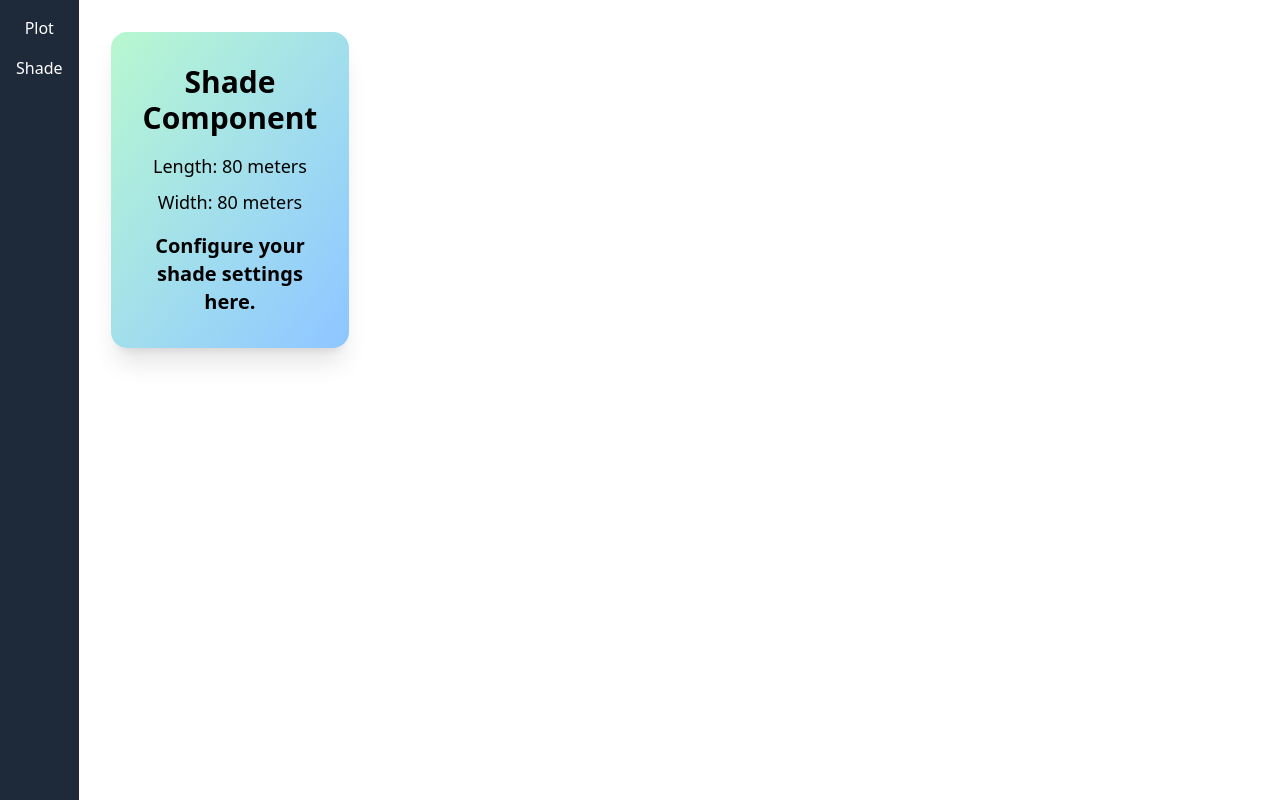
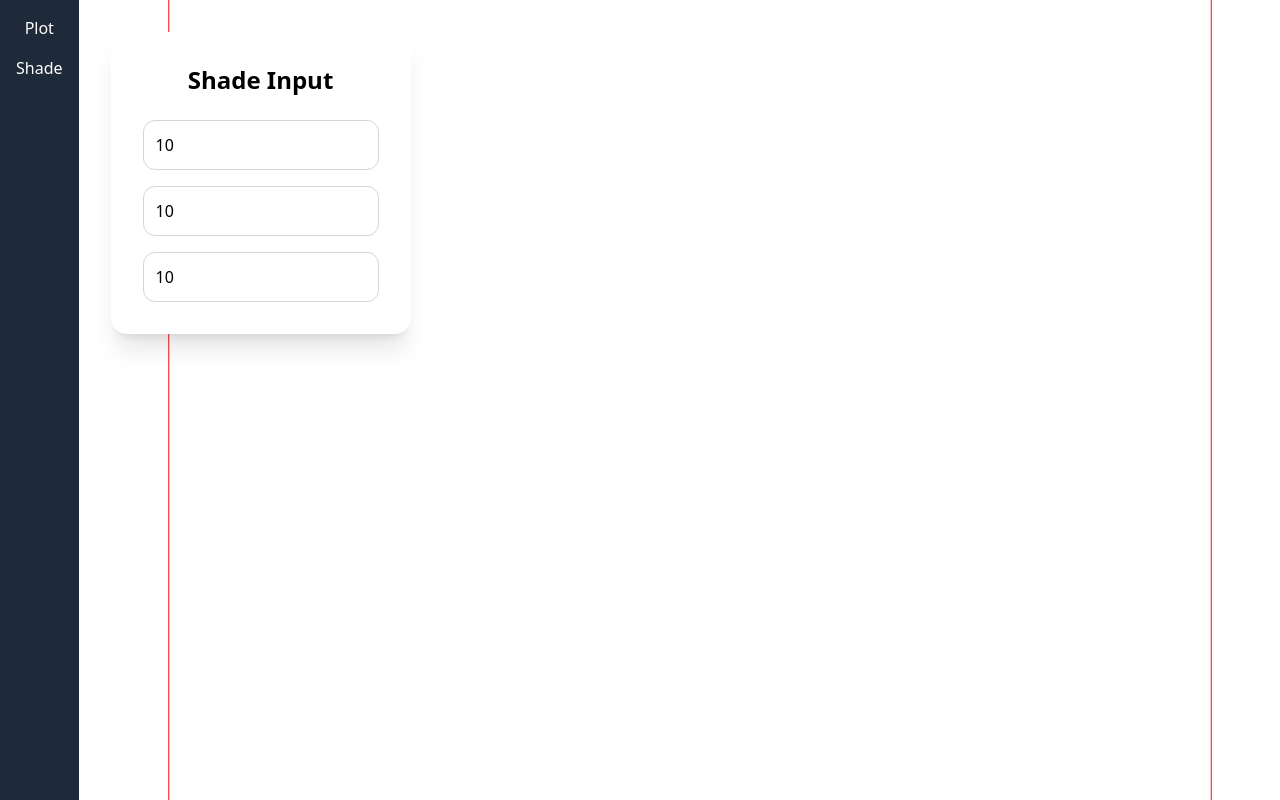
Before and after one commit to RishiDhimmar/shed-frontend, a React (Vite) app: page / in a window 1280 px wide. Both pictures are taken after a click on the button "Shade". Built offline with nearby package versions, Linux system fonts and the light colour scheme.

Commit message:
[UPDATE] plot value by on change

```diff
--- a/src/components/threeenv/ShadeCanvas.tsx
+++ b/src/components/threeenv/ShadeCanvas.tsx
@@ -3,7 +3,7 @@ import ExperienceSetup from "./setUp/ExperienceSetup";
 
 function ShadeCanvas() {
   return (
-    <div className=" h-screen z-1">
+    <div className=" w-screen h-screen z-1">
       <Canvas>
         <ExperienceSetup />
       </Canvas>
--- a/src/components/threeenv/inputs/PlotInput.tsx
+++ b/src/components/threeenv/inputs/PlotInput.tsx
@@ -1,43 +1,26 @@
 import { observer } from "mobx-react-lite";
-import { useState } from "react";
+
 import plotStore from "../../../stores/BasePlotStore";
 
 export const PlotInput = observer(() => {
-  const [length, setLength] = useState(0);
-  const [width, setWidth] = useState(0);
-
-  const handleSubmit = (e: React.FormEvent) => {
-    e.preventDefault();
-    plotStore.setWidth(width);
-    plotStore.setHeight(length);
-  };
-
   return (
     <div className="bg-white p-8 rounded-2xl shadow-xl w-[300px] max-w-md mx-auto z-10">
-      <h1 className="text-2xl font-bold mb-6 text-center">
-        Plot Dimension Input
-      </h1>
-      <form onSubmit={handleSubmit} className="space-y-4">
+      <h1 className="text-2xl font-bold mb-6 text-center">Plot Input</h1>
+      <form className="space-y-4">
         <input
           type="number"
           placeholder="Length of plot (in meters)"
-          value={length}
-          onChange={(e) => setLength(Number(e.target.value))}
+          value={plotStore.height}
+          onChange={(e) => plotStore.setHeight(Number(e.target.value))}
           className="w-full p-3 rounded-xl border border-gray-300 focus:outline-none focus:ring-2 focus:ring-blue-400"
         />
         <input
           type="number"
           placeholder="Width of plot (in meters)"
-          value={width}
-          onChange={(e) => setWidth(Number(e.target.value))}
+          value={plotStore.width}
+          onChange={(e) => plotStore.setWidth(Number(e.target.value))}
           className="w-full p-3 rounded-xl border border-gray-300 focus:outline-none focus:ring-2 focus:ring-blue-400"
         />
-        <button
-          type="submit"
-          className="w-full bg-blue-500 text-white p-3 rounded-xl hover:bg-blue-600 transition"
-        >
-          Add Information
-        </button>
       </form>
     </div>
   );
--- a/src/components/threeenv/inputs/Shade.tsx
+++ b/src/components/threeenv/inputs/Shade.tsx
@@ -1,15 +1,34 @@
 import { observer } from "mobx-react-lite";
+
 import plotStore from "../../../stores/BasePlotStore";
 
 export const Shade = observer(() => {
   return (
-    <div className="bg-gradient-to-br from-green-200 to-blue-300 p-8 rounded-2xl shadow-xl w-full max-w-md mx-auto text-center">
-      <h1 className="text-3xl font-bold mb-4">Shade Component</h1>
-      <p className="text-lg mb-2">Length: {plotStore.height} meters</p>
-      <p className="text-lg mb-4">Width: {plotStore.width} meters</p>
-      <p className="text-xl font-semibold">
-        Configure your shade settings here.
-      </p>
+    <div className="bg-white p-8 rounded-2xl shadow-xl w-[300px] max-w-md mx-auto z-10">
+      <h1 className="text-2xl font-bold mb-6 text-center">Shade Input</h1>
+      <form className="space-y-4">
+        <input
+          type="number"
+          placeholder="Length of shade (in meters)"
+          value={plotStore.height}
+          onChange={(e) => plotStore.setHeight(Number(e.target.value))}
+          className="w-full p-3 rounded-xl border border-gray-300 focus:outline-none focus:ring-2 focus:ring-blue-400"
+        />
+        <input
+          type="number"
+          placeholder="Width of shade (in meters)"
+          value={plotStore.width}
+          onChange={(e) => plotStore.setWidth(Number(e.target.value))}
+          className="w-full p-3 rounded-xl border border-gray-300 focus:outline-none focus:ring-2 focus:ring-blue-400"
+        />
+        <input
+          type="number"
+          placeholder="Thickness of shade"
+          value={plotStore.width}
+          onChange={(e) => plotStore.setWidth(Number(e.target.value))}
+          className="w-full p-3 rounded-xl border border-gray-300 focus:outline-none focus:ring-2 focus:ring-blue-400"
+        />
+      </form>
     </div>
   );
 });
--- a/src/stores/BasePlotStore.ts
+++ b/src/stores/BasePlotStore.ts
@@ -38,5 +38,5 @@ export class BasePlotStore {
     }
   }
 }
-const basePlotStore = new BasePlotStore(80, 80);
+const basePlotStore = new BasePlotStore(10, 10);
 export default basePlotStore;
```
